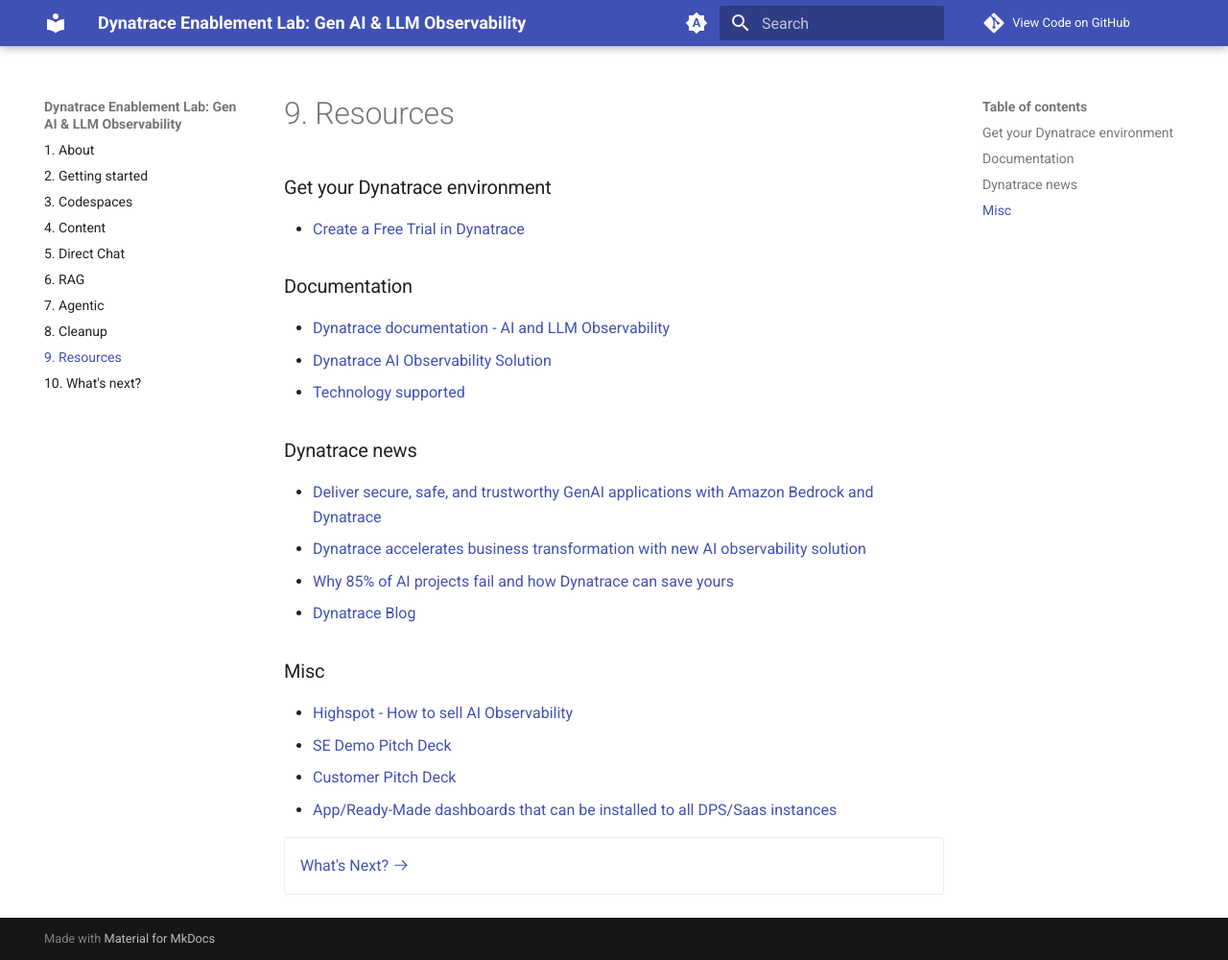
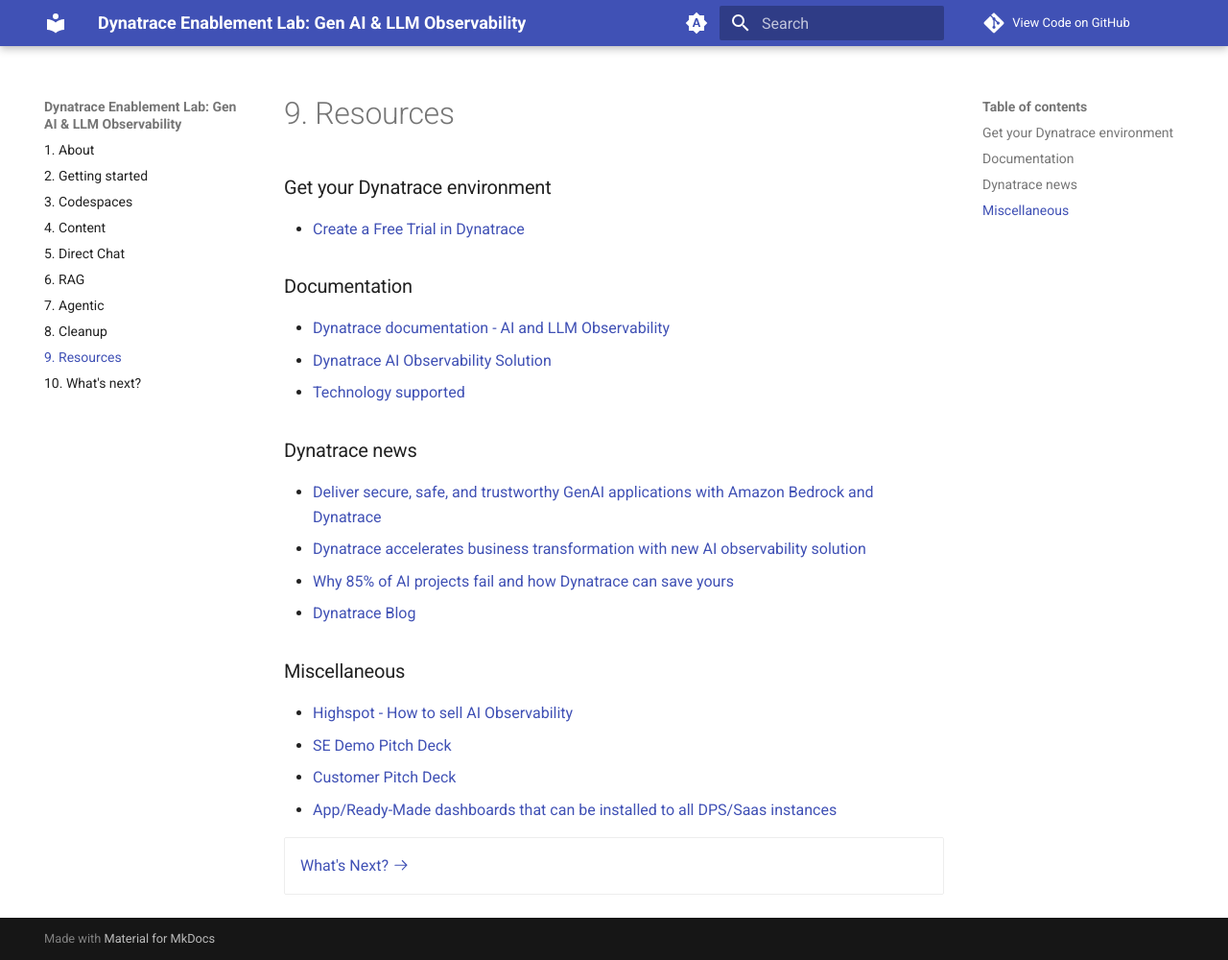
Before and after one commit to dynatrace-wwse/enablement-gen-ai-llm-observability, an MkDocs documentation site: the page built from docs/resources.md, in a window 1280 px wide and 1000 px high. Shown: the whole window at 96% size. Built offline with MkDocs 1.6.1 and Material for MkDocs 9.7.7, drawn with Linux system fonts in a browser that asks for light colours; comment, search, counter and statistics services are not loaded.

Commit message:
update docs to new image
Signed-off-by: Sergio Hinojosa <sergio.hinojosa@dynatrace.com>

```diff
--- a/docs/resources.md
+++ b/docs/resources.md
@@ -16,7 +16,7 @@
 - [Why 85% of AI projects fail and how Dynatrace can save yours](https://www.dynatrace.com/news/blog/why-ai-projects-fail/){target="_blank"}
 - [Dynatrace Blog](https://www.dynatrace.com/news/blog/){target="_blank"}
 
-### Misc
+### Miscellaneous
 
 - [Highspot - How to sell AI Observability](https://dynatrace.highspot.com/items/680626e8b6f0c6d00c74355f){target="_blank"}
 - [SE Demo Pitch Deck](https://dynatrace.sharepoint.com/:p:/s/gtm/EbGsvrquWFtKiYve9mpIpdwByHmUjIwEnNuZknTulTXXMw?e=NLcTdZ){target="_blank"}
```
Also changed, not shown: docs/7-agentic.md (+1 -1 lines), docs/img/agentic_example.jpg (added), 1 other file.
